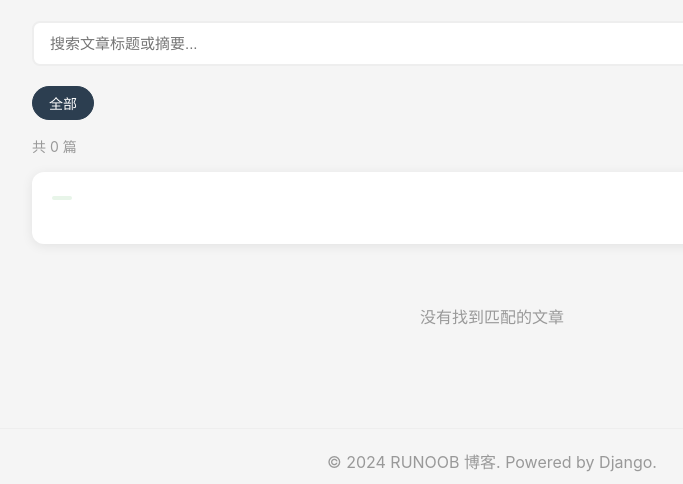
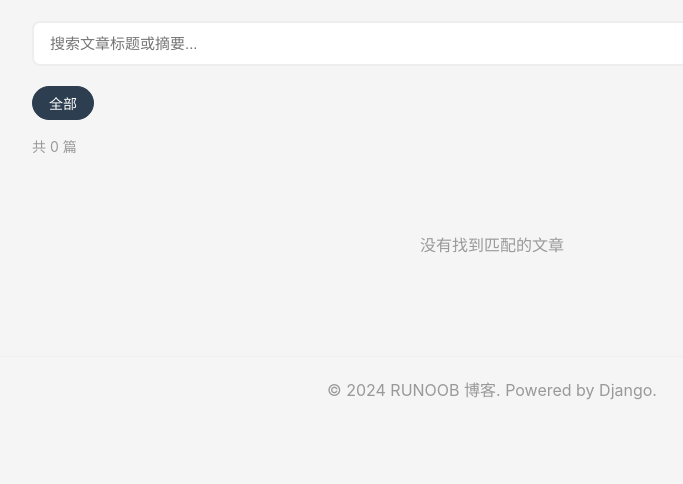
Before and after one commit to baiyan564815618/django-blog, a Django app: page / in a window 1280 px wide. Shown: the part 138-622 px from the top of the page, without its empty margins (148-831 px from the left). Run offline with Django 5.2, Linux system fonts and the light colour scheme; data that the repository does not hold is empty.

Commit message:
fix html<div>Problem

```diff
--- a/blog/templates/blog/index.html
+++ b/blog/templates/blog/index.html
@@ -43,11 +43,15 @@
     {% if keyword %}，搜索「{{ keyword }}」{% endif %}
 </p>
 
-<!-- 在 index.html 的文章卡片中加入收藏按钮（footer 区域） -->
+
+
+{% if posts %}
+    <div class="article-grid">
+        {% for post in posts %}
         <div class="article-card">
                 <div class="card-content">
                     <span class="card-category">{{ post.category.name }}</span>
-        <h3>{{ post.title }}</h3>
+                    <h3><a href="{% url 'post_detail' post.pk %}" class="card-link">{{ post.title }}</a></h3>
                     <p>{{ post.summary|truncatechars:80 }}</p>
                     <div class="card-footer">
                         <span class="card-date">{{ post.created_at|date:"Y-m-d" }}</span>
@@ -62,20 +66,6 @@
                     </div>
                 </div>
             </div>
-
-{% if posts %}
-    <div class="article-grid">
-        {% for post in posts %}
-        <a href="{% url 'post_detail' post.pk %}" class="card-link">
-            <div class="article-card">
-                <div class="card-content">
-                    <span class="card-category">{{ post.category.name }}</span>
-                    <h3>{{ post.title }}</h3>
-                    <p>{{ post.summary|truncatechars:80 }}</p>
-                    <span class="card-date">{{ post.created_at|date:"Y-m-d" }}</span>
-                </div>
-            </div>
-        </a>
         {% endfor %}
     </div>
 {% else %}
--- a/blog/views.py
+++ b/blog/views.py
@@ -95,7 +95,7 @@ def toggle_favorite(request, pk):
         messages.success(request, f'已收藏「{post.title}」')
 
     # 重定向回当前页面（HTTP_REFERER 是来源页面的 URL）
-    referer = request.META.get('HTTP_REFERER', '/')
+    referer = request.META.get('HTTP_REFERER') or '/'
     return redirect(referer)
 
 # 文件路径：blog/views.py 新增
```
Lines whose indentation alone changed are shown as unchanged.
